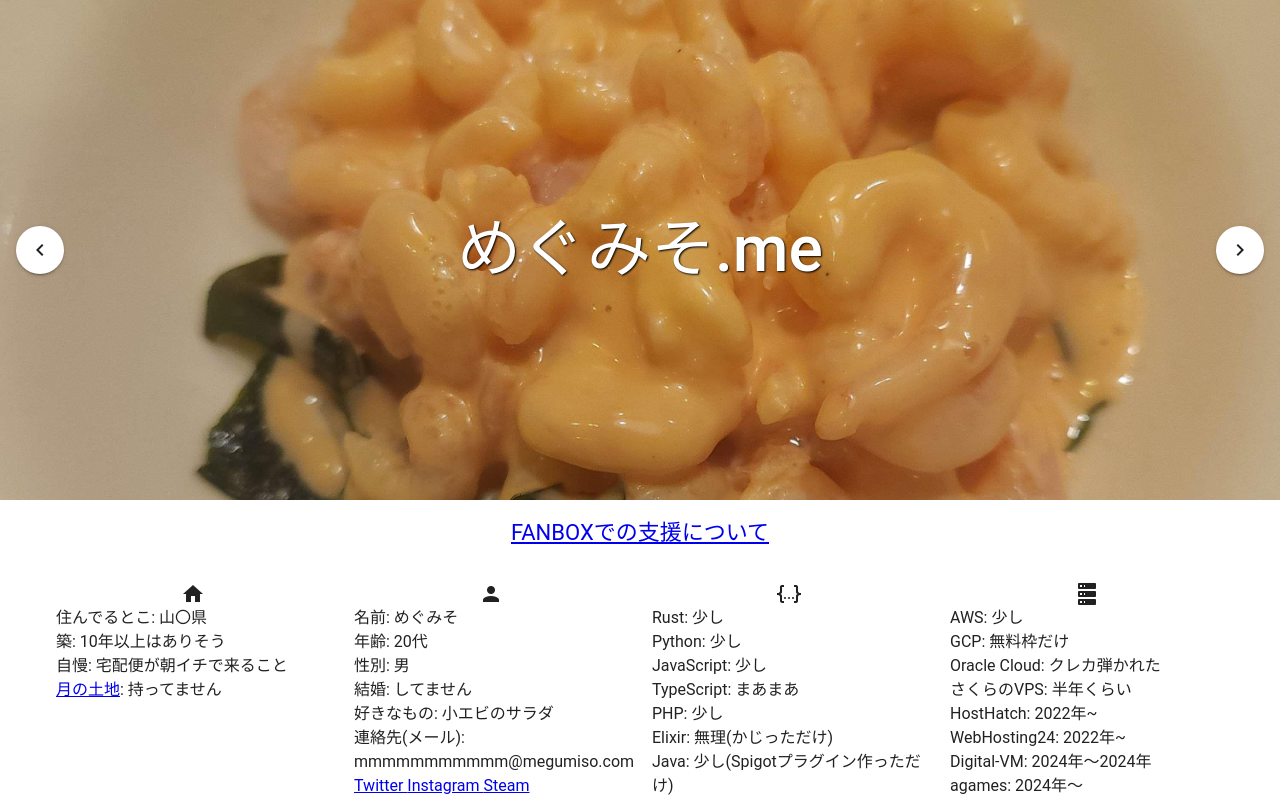
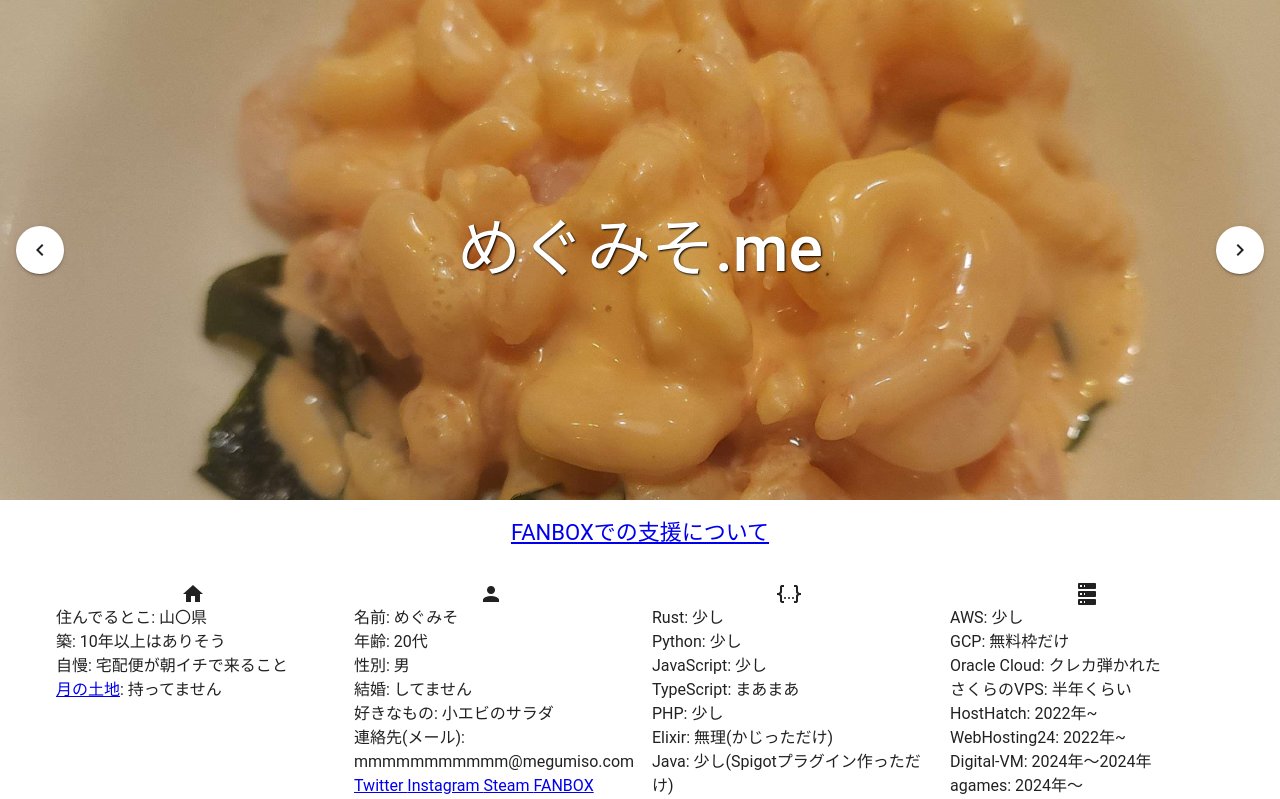
Before and after one commit to Megumiso/megumiso.me, a Vue app: page / in a window 1280 px wide. Shown: the top 799 px of the page. Built offline with nearby package versions, Linux system fonts and the light colour scheme.

Commit message:
FANBOXリンクを追加

```diff
--- a/src/pages/index.vue
+++ b/src/pages/index.vue
@@ -70,7 +70,8 @@
           <a href="https://www.instagram.com/megumisogram?igsh=MmVlMjlkMTBhMg=="
             >Instagram
           </a>
-          <a href="https://steamcommunity.com/id/Megumiso/">Steam</a>
+          <a href="https://steamcommunity.com/id/Megumiso/">Steam </a>
+          <a href="https://megumiso.fanbox.cc/">FANBOX</a>
         </p>
       </v-col>
       <v-col cols="12" sm="3">
```
